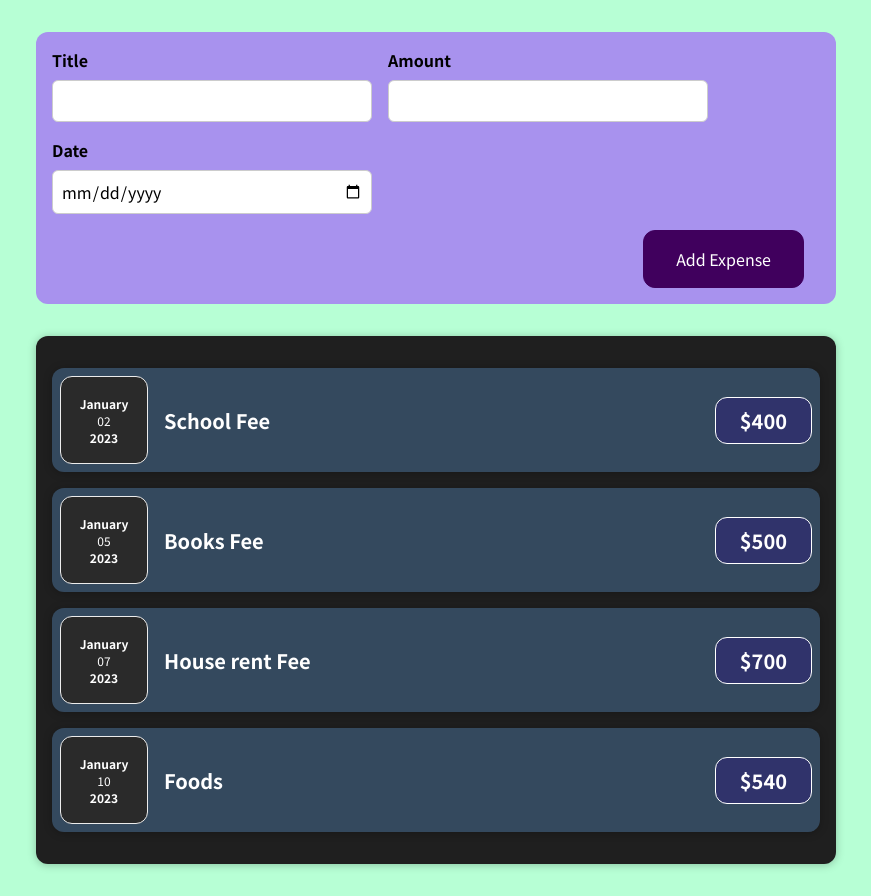
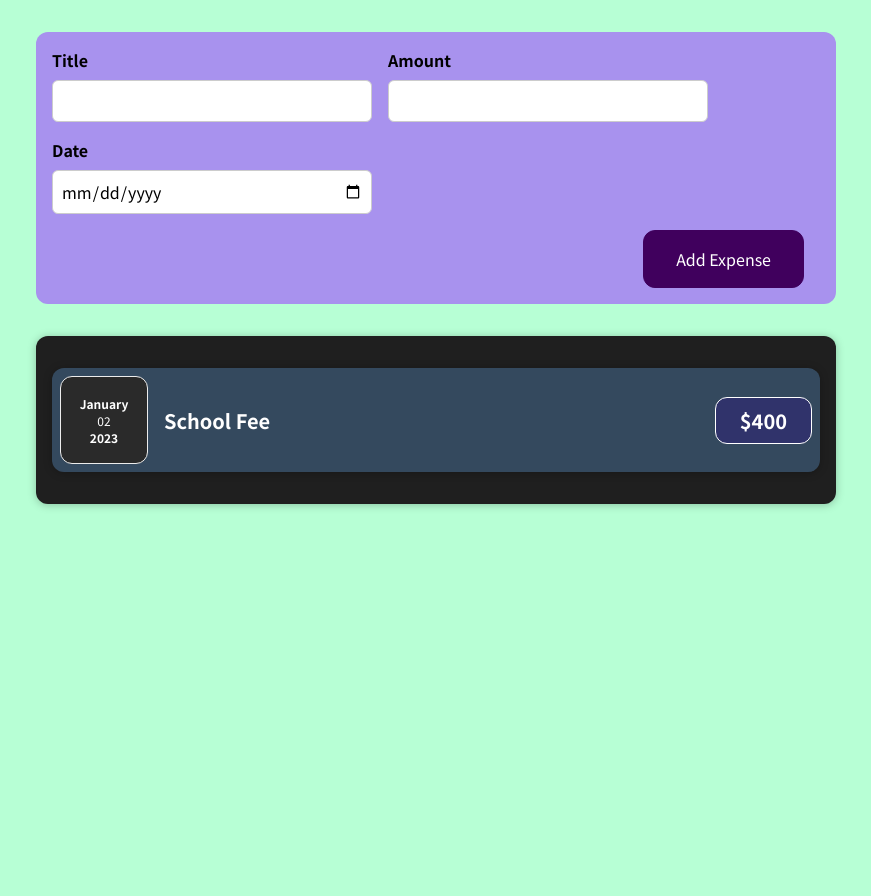
Before and after one commit to Muktar16/ExpenseTracker, a React (Create React App) app: page / in a window 1280 px wide. Shown: the whole page, without its empty margins (204-1075 px from the left). After the commit the page ends 800 px from the top, so only its background shows below. Built offline with nearby package versions, Linux system fonts and the light colour scheme.

Commit message:
Rendering List in React

```diff
--- a/src/App.js
+++ b/src/App.js
@@ -1,44 +1,30 @@
-import React from 'react';
+import React, {useState} from 'react';
 import Expenses from "./components/Expenses/Expenses";
 import NewExpense from './components/NewExpenses/NewExpense';
 
+const DUMMY_EXPENSES = [
+    {
+        id:'e1',
+        title:'School Fee',
+        amount:'400',
+        date: new Date(2022,12,2)
+    },
+]
+
 const App = () => {
-    let expenses = [
-        {
-            id:'e1',
-            title:'School Fee',
-            amount:'400',
-            date: new Date(2022,12,2)
-        },
-        {
-            id:'e2',
-            title:'Books Fee',
-            amount:'500',
-            date:new  Date(2022,12,5)
-        },
-        {
-            id:'e3',
-            title:'House rent Fee',
-            amount:'700',
-            date: new Date(2022,12,7)
-        },
-        {
-            id:'e4',
-            title:'Foods',
-            amount:'540',
-            date: new Date(2022,12,10)
-        }
 
-    ]
+    const [expenses,setExpenses] = useState(DUMMY_EXPENSES);
 
     const addExpenseHandler = (expense) => {
-        console.log(expense);
+        const updatedExpenses = [expense, ...expenses];
+        console.log(updatedExpenses);
+        setExpenses(updatedExpenses);
     }
 
    return(
     <div>
         <NewExpense onAddExpense={addExpenseHandler}/>
-        <Expenses expenses={expenses}></Expenses>
+        <Expenses item={expenses}></Expenses>
    </div>
    )
 }
--- a/src/components/Expenses/Expenses.js
+++ b/src/components/Expenses/Expenses.js
@@ -6,24 +6,13 @@ import Card from "../UI/Card";
 const Expenses = (props)=>{
     return(
         <Card className="expenses">
-            <ExpenseItem
-                date={props.expenses[0].date}
-                title={props.expenses[0].title}
-                amount={props.expenses[0].amount}/>
-
-            <ExpenseItem
-                date={props.expenses[1].date}
-                title={props.expenses[1].title}
-                amount={props.expenses[1].amount}/>
-
-            <ExpenseItem
-                date={props.expenses[2].date}
-                title={props.expenses[2].title}
-                amount={props.expenses[2].amount}/>
-            <ExpenseItem
-                date={props.expenses[3].date}
-                title={props.expenses[3].title}
-                amount={props.expenses[3].amount}/>
+            {
+                props.item.map(
+                    expense => (
+                        <ExpenseItem date={expense.date} title={expense.title} amount={expense.amount}/>
+                    )
+                )
+            }
 
         </Card>
     )
```
